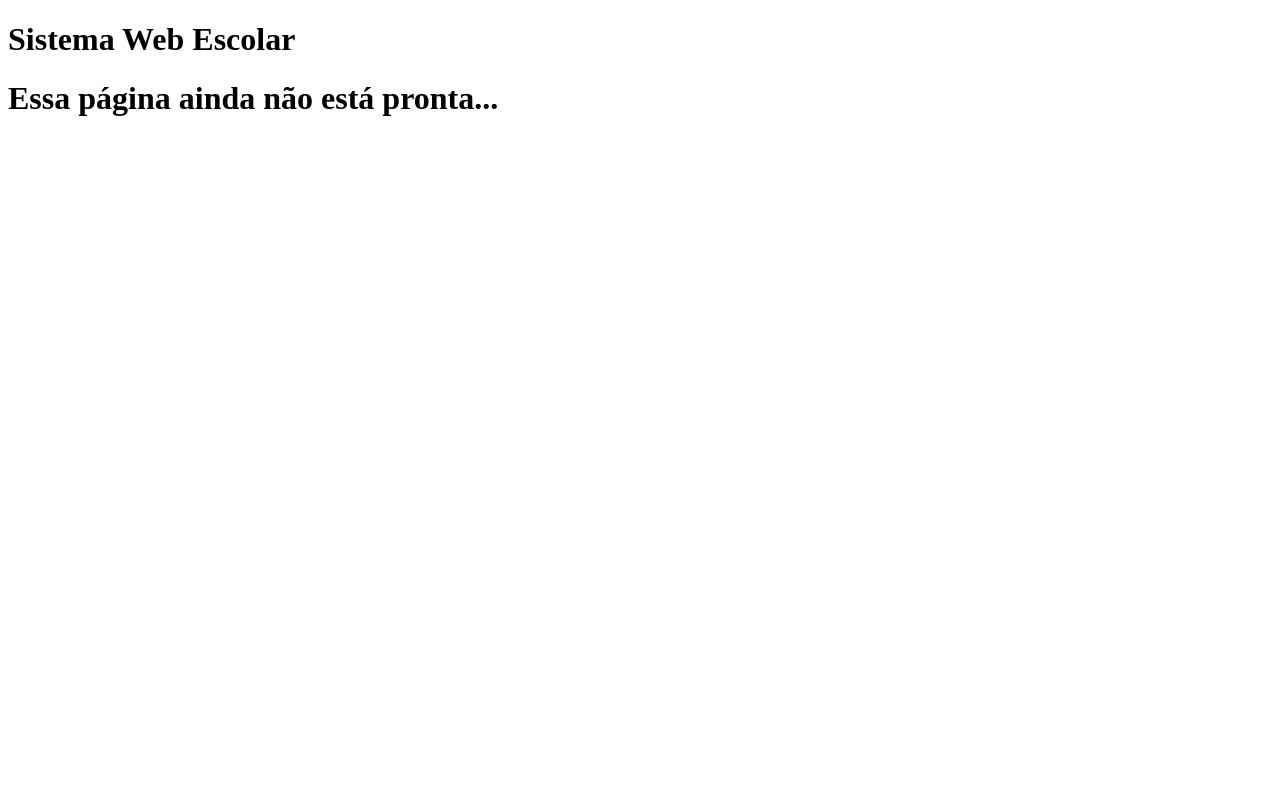
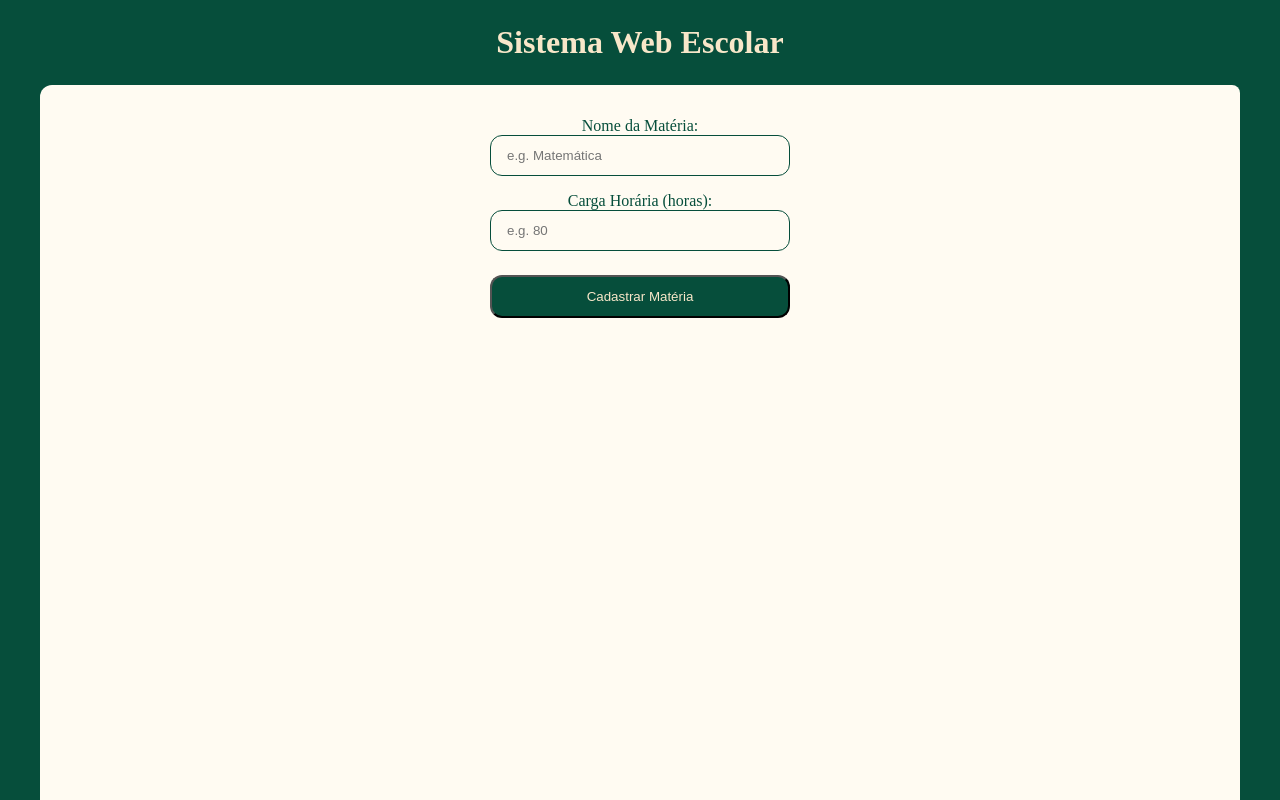
Before and after one commit to Zerocentos/Sistema-Web-Escolar, a Flask app: page /materias/nova/ in a window 1280 px wide. Run offline with Flask 3, Linux system fonts and the light colour scheme.

Commit message:
Adiciona cadastro de matérias com estilização

```diff
--- a/app.py
+++ b/app.py
@@ -44,9 +44,27 @@ def materias() -> str:
     return render_template("materias.html",
                            Materias = materias)
 
-@app.route("/materias/nova/")
+@app.route("/materias/nova/", methods=["GET", "POST"])
 def nova_materia() -> str:
-    return render_template("nova_materia.html")
+    if request.method == "POST":
+        nome = request.form["nome"]
+        carga_horaria = request.form["carga_horaria"]
+
+        conn = sqlite3.connect(BANCO_DE_DADOS)
+        cursor = conn.cursor()
+
+        _ = cursor.execute(
+            "INSERT INTO materia (nome, carga_horaria) VALUES (?, ?)",
+            (nome, carga_horaria)
+        )
+
+        conn.commit()
+        conn.close()
+
+        return render_template('nova_materia.html',
+                             Mensagem=f"Matéria cadastrada com sucesso!")
+
+    return render_template("nova_materia.html", Mensagem="")
 
 # ==============================================================================
 
--- a/static/materias.css
+++ b/static/materias.css
@@ -1,3 +1,5 @@
+/* Listagem de matérias:  */
+
 #materias {
   margin: 0;
   min-height: 100vh;
@@ -67,3 +69,77 @@
   background-color: var(--bg);
   color: var(--fg);
 }
+
+/* -------------------------------------------------------------------------- */
+
+/* Forms da nova matéria: */
+
+#nova-materia {
+  margin: 0;
+  min-height: 100vh;
+  display: flex;
+  flex-direction: column;
+  background-color: var(--bg);
+}
+
+#nova-materia .cabecalho {
+  text-align: center;
+  background-color: var(--bg);
+  color: var(--fg);
+  padding: 1.5rem 2rem;
+}
+
+#nova-materia .cabecalho h1 {
+  margin: 0;
+}
+
+#nova-materia .pagina {
+  display: flex;
+  flex-direction: column;
+  text-align: center;
+  flex: 1;
+  width: 75rem;
+  max-width: 100%;
+  margin-inline: auto;
+  box-sizing: border-box;
+  background-color: var(--bg-alt);
+  color: var(--fg-alt);
+  padding: 2rem;
+  border-radius: 0.75rem 0.5rem 0rem 0rem;
+}
+
+#nova-materia .pagina .forms {
+  display: flex;
+  flex-direction: column;
+  align-items: center;
+}
+
+#nova-materia .pagina .forms input {
+  padding: 0.75rem 1rem;
+  width: 300px;
+  border: 1px solid var(--bg);
+  border-radius: 0.75rem;
+  color: var(--fg-alt);
+  background-color: var(--bg-alt);
+  box-sizing: border-box;
+  margin: 0rem 0 1rem;
+}
+
+#nova-materia .pagina .forms .botao {
+  background-color: var(--bg);
+  color: var(--fg);
+  text-decoration: none;
+  padding: 0.75rem 1.25rem;
+  margin: 0.5rem 0 0.5rem;
+  width: 300px;
+  border-radius: 0.75rem;
+}
+
+#nova-materia .pagina .mensagem {
+  color: var(--success);
+  text-align: center;
+}
+
+#nova-materia .botao:hover {
+  background-color: var(--bg-hover);
+}
--- a/templates/nova_materia.html
+++ b/templates/nova_materia.html
@@ -4,6 +4,7 @@
     <title>Sistema Web Escolar - Nova matéria </title>
     <meta charset="UTF-8">
     <link rel="stylesheet" href="{{ url_for('static', filename='style.css') }}">
+    <link rel="stylesheet" href="{{ url_for('static', filename='materias.css' )}}"
   </head>
 
   <body id="nova-materia">
@@ -12,7 +13,19 @@
     </header>
 
     <div class="pagina">
-      <h1>Essa página ainda não está pronta...</h1>
+      {% if Mensagem %}
+        <h3 class="mensagem">{{ Mensagem }}</h3>
+      {% else %}
+        <form class="forms" method="POST">
+          <label for="nome">Nome da Matéria:</label>
+          <input type="text" id="nome" name="nome" required placeholder="e.g. Matemática">
+
+          <label for="carga-horaria">Carga Horária (horas):</label>
+          <input type="number" id="carga-horaria" name="carga_horaria" min="1" required placeholder="e.g. 80">
+
+          <button class="botao" type="submit">Cadastrar Matéria</button>
+        </form>
+      {% endif %}
     </div>
   </body>
 </html>
```
